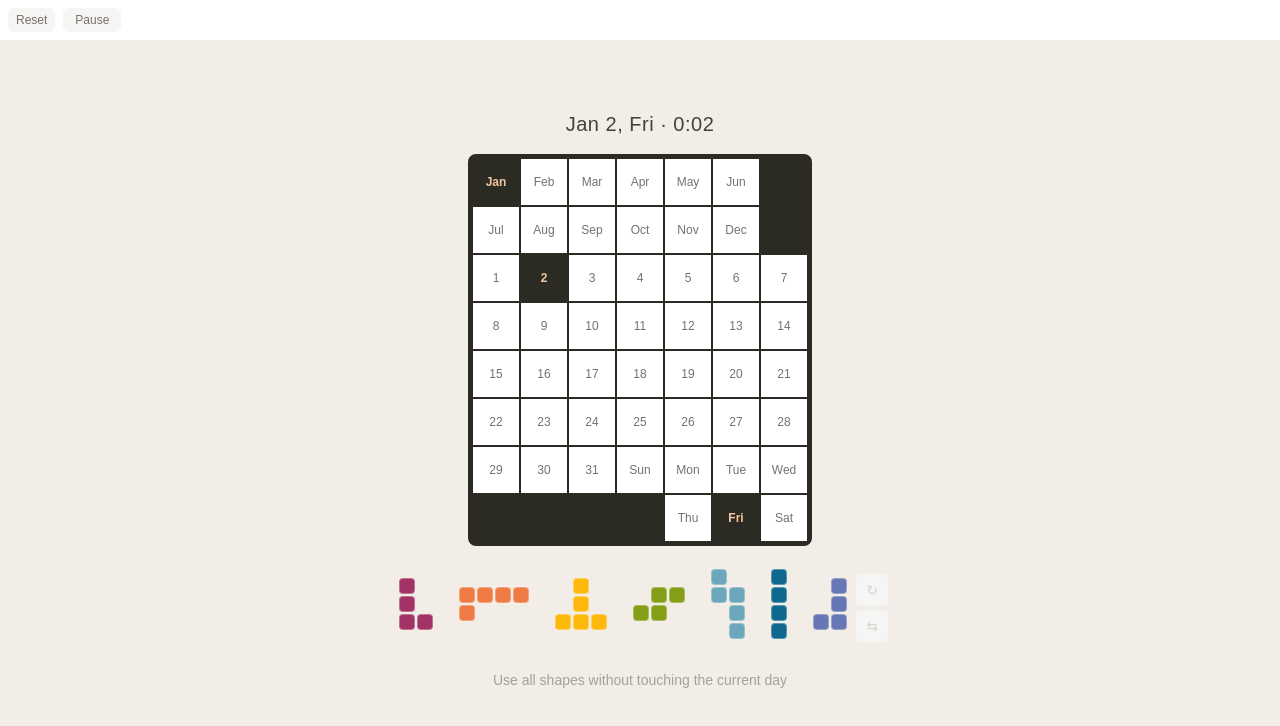
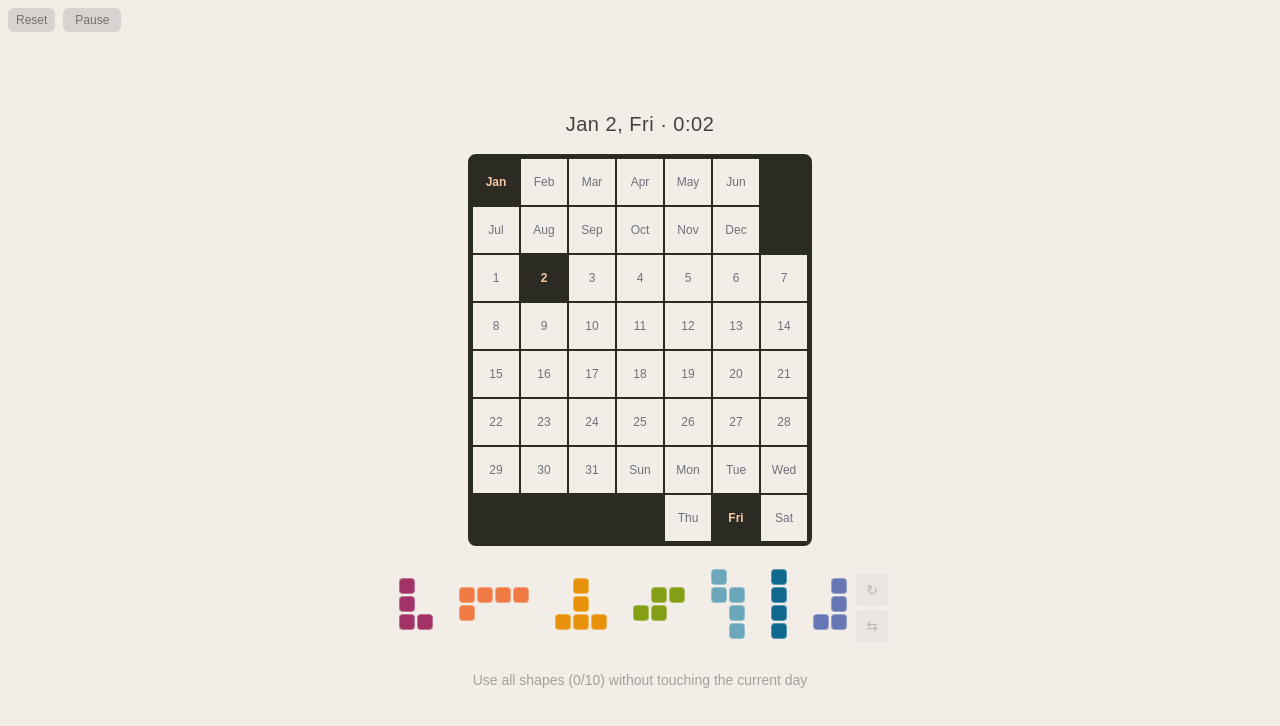
Before and after one commit to cnnmon/caladay, a Next.js app: page / in a window 1280 px wide. Both pictures are taken after a click on the button "Start". Shown: the top 726 px of the page. Built offline with nearby package versions, Linux system fonts and the light colour scheme.

Commit message:
improved buttons

```diff
--- a/app/Puzzle.tsx
+++ b/app/Puzzle.tsx
@@ -832,7 +832,7 @@ export default function Puzzle() {
     >
       {hasMounted && (
         <motion.div
-          className="absolute top-0 left-0 p-2 flex flex-wrap gap-2 items-center bg-white w-full justify-between"
+          className="absolute top-0 left-0 p-2 flex flex-wrap gap-2 items-center bg-[#f2ede7] w-full justify-between"
           initial={{ opacity: 0 }}
           animate={{ opacity: 1 }}
           exit={{ opacity: 0 }}
@@ -850,10 +850,10 @@ export default function Puzzle() {
                       onClick={() =>
                         isToday ? backToToday() : viewSolve(dateKey)
                       }
-                      className={`text-xs px-2 py-1 rounded shrink-0 ${
+                      className={`text-xs px-2 py-1 rounded shrink-0 hover:text-stone-200 ${
                         isActive
                           ? "bg-stone-700 text-white"
-                          : "bg-stone-100 hover:bg-stone-200 text-stone-600"
+                          : "bg-stone-300 hover:bg-stone-400 text-stone-600"
                       }`}
                       initial={{ opacity: 0, y: 5 }}
                       animate={{ opacity: 1, y: 0 }}
@@ -871,9 +871,7 @@ export default function Puzzle() {
               {(placedShapes.length > 0 || isSolved || elapsedTime > 0) && (
                 <motion.button
                   onClick={resetToday}
-                  className="text-xs px-2 py-1 rounded-md bg-stone-100 hover:bg-stone-200 text-stone-500"
-                  whileHover={{ scale: 1.05 }}
-                  whileTap={{ scale: 0.95 }}
+                  className="text-xs px-2 py-1 rounded-md bg-stone-300 hover:bg-stone-400 text-stone-500 hover:text-stone-200"
                 >
                   Reset
                 </motion.button>
@@ -881,12 +879,10 @@ export default function Puzzle() {
               {isPlaying && (
                 <motion.button
                   onClick={() => setIsPlaying(false)}
-                  className="text-xs px-3 py-1 rounded-md bg-stone-100 hover:bg-stone-200 text-stone-500"
+                  className="text-xs px-3 py-1 rounded-md bg-stone-300 hover:bg-stone-400 text-stone-500 hover:text-stone-200"
                   initial={{ opacity: 0, y: -10 }}
                   animate={{ opacity: 1, y: 0 }}
                   exit={{ opacity: 0, y: -10 }}
-                  whileHover={{ scale: 1.05 }}
-                  whileTap={{ scale: 0.95 }}
                 >
                   Pause
                 </motion.button>
@@ -990,7 +986,7 @@ export default function Puzzle() {
                           ? "#2B2B23"
                           : cell.isTarget
                           ? "#f2ede7"
-                          : "white"),
+                          : "#f2ede7"),
                     color: cellInfo
                       ? "#ffffff"
                       : cell.isTarget
@@ -1170,11 +1166,7 @@ export default function Puzzle() {
                 handleRotate(selectedShapeId)
               }
               disabled={!canRotateSelected}
-              className={`w-8 h-8 flex items-center justify-center rounded text-sm transition-colors ${
-                canRotateSelected
-                  ? "bg-stone-200 hover:bg-stone-300 active:bg-stone-400 text-stone-700"
-                  : "bg-stone-100 text-stone-300 cursor-not-allowed"
-              }`}
+              className={`w-8 h-8 flex items-center justify-center rounded text-sm transition-colors bg-stone-300 hover:bg-stone-400 active:bg-stone-400 text-stone-700 disabled:opacity-30 disabled:cursor-not-allowed`}
               title="Rotate selected shape"
             >
               ↻
@@ -1186,11 +1178,7 @@ export default function Puzzle() {
                 handleFlip(selectedShapeId)
               }
               disabled={!canFlipSelected}
-              className={`w-8 h-8 flex items-center justify-center rounded text-sm transition-colors ${
-                canFlipSelected
-                  ? "bg-stone-200 hover:bg-stone-300 active:bg-stone-400 text-stone-700"
-                  : "bg-stone-100 text-stone-300 cursor-not-allowed"
-              }`}
+              className={`w-8 h-8 flex items-center justify-center rounded text-sm transition-colors bg-stone-300 hover:bg-stone-400 active:bg-stone-400 text-stone-700 disabled:opacity-30 disabled:cursor-not-allowed`}
               title="Flip selected shape"
             >
               ⇆
@@ -1236,7 +1224,7 @@ export default function Puzzle() {
             : isSolved
             ? "Play again tomorrow!"
             : isPlaying
-            ? "Use all shapes without touching the current day"
+            ? `Use all shapes (${placedShapes.length}/${SHAPES.length}) without touching the current day`
             : elapsedTime > 0
             ? "Press Resume to continue"
             : "Press Start to begin"}
--- a/app/shapes.ts
+++ b/app/shapes.ts
@@ -47,7 +47,7 @@ export const SHAPES: Shape[] = [
   {
     id: "T",
     name: "T",
-    color: "#FDB80B", // yellow
+    color: "#E7920A", // yellow
     // . X .
     // . X .
     // X X X
```
